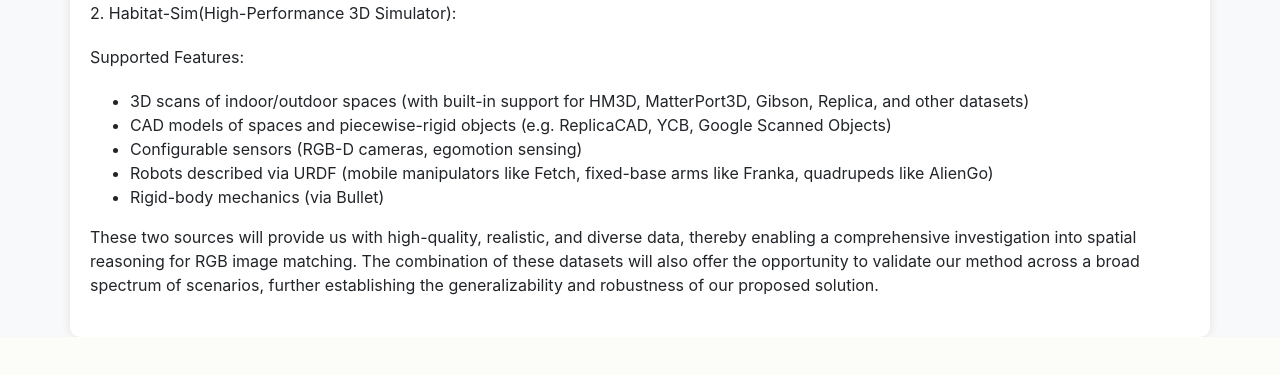
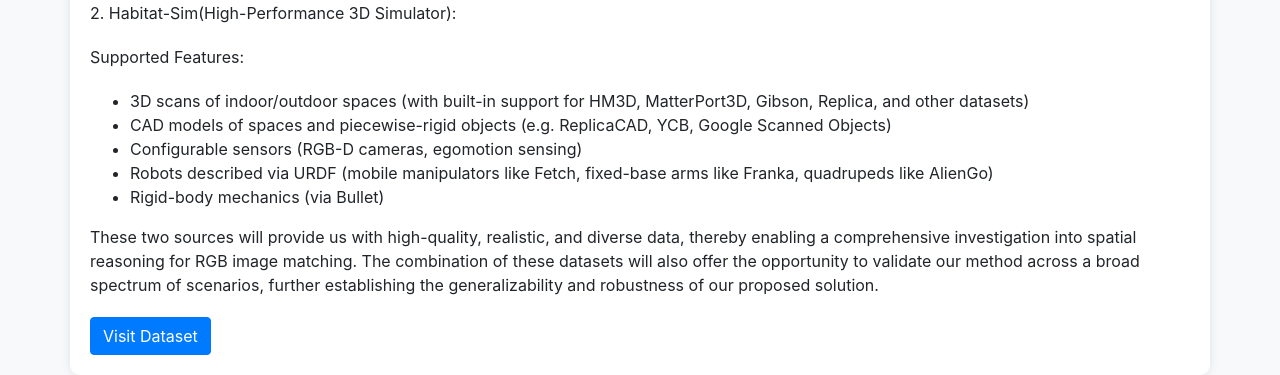
Before and after one commit to shirou10086/CoVision-Website-NYU-2023, a Flask app: page /data in a window 1280 px wide. Shown: the part 687-1062 px from the top of the page. Before the commit the page ends 1024 px from the top, so only its background shows below. Run offline with Flask 3, Linux system fonts and the light colour scheme; some libraries are stand-ins or nearby versions.

Commit message:
Update data.html

```diff
--- a/templates/data.html
+++ b/templates/data.html
@@ -113,6 +113,7 @@
         <li>Rigid-body mechanics (via Bullet)</li>
       </ul>
     <p>These two sources will provide us with high-quality, realistic, and diverse data, thereby enabling a comprehensive investigation into spatial reasoning for RGB image matching. The combination of these datasets will also offer the opportunity to validate our method across a broad spectrum of scenarios, further establishing the generalizability and robustness of our proposed solution.</p>
+    <a href="https://drive.google.com/drive/folders/1_nXz9_yjC7UdrSrNZRHtYvXyBv2CF8Iw" class="btn btn-primary">Visit Dataset</a>
   </div>
 
   <script src="https://code.jquery.com/jquery-3.3.1.slim.min.js"></script>
```
